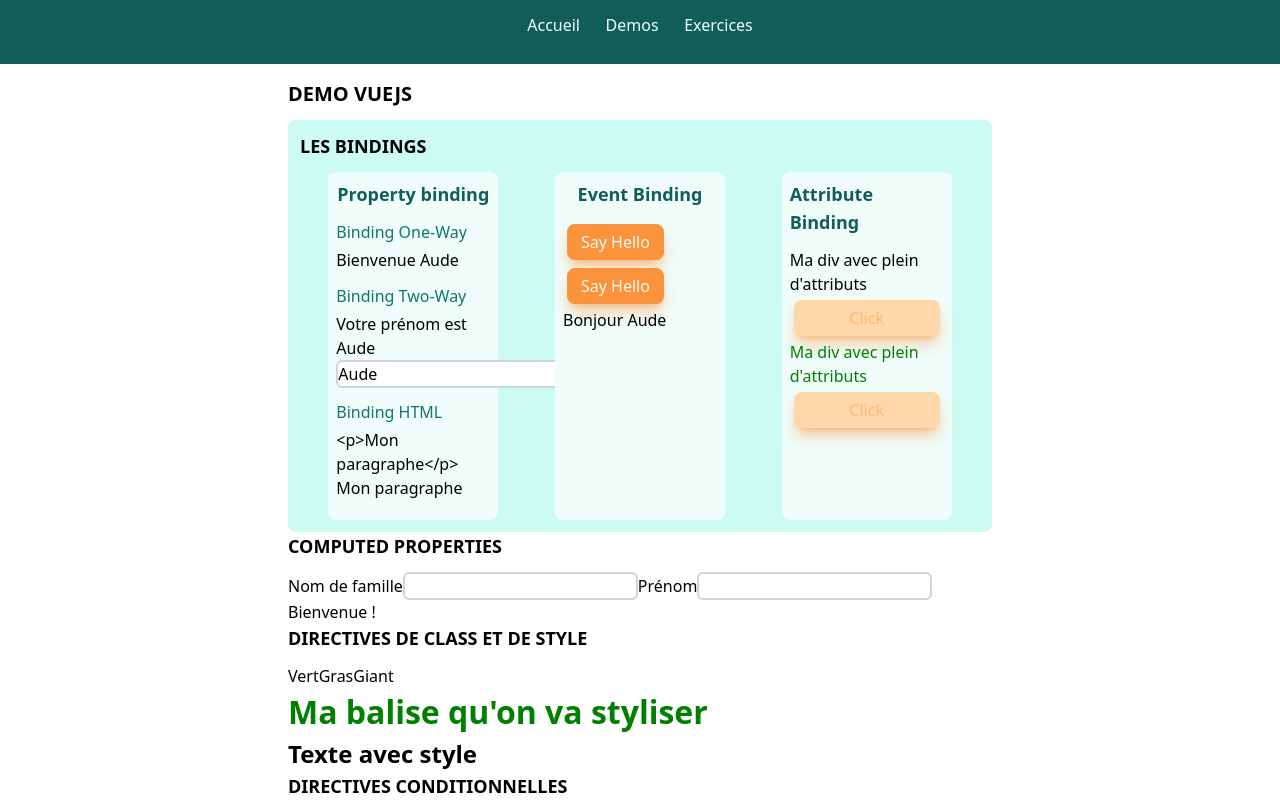
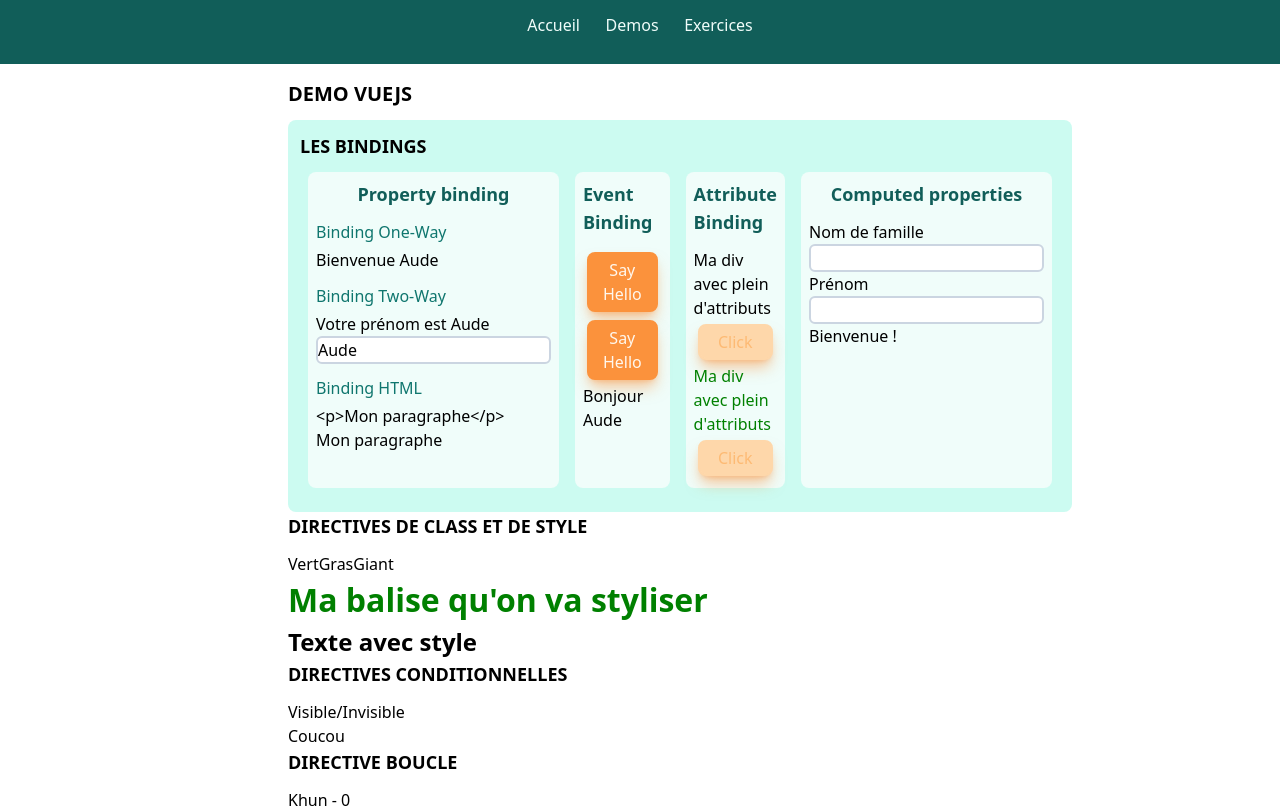
Before and after one commit to thomas-ayissi/tf-demo-vue-js, a Vue app in the folder VueDemo/: page /demo in a window 1280 px wide. Shown: the top 808 px of the page. Built offline with nearby package versions, Linux system fonts and the light colour scheme.

Commit message:
demo binding style correctif

```diff
--- a/VueDemo/src/components/DemoBinding.vue
+++ b/VueDemo/src/components/DemoBinding.vue
@@ -9,13 +9,13 @@
           <div>Bienvenue {{ prenom }}</div>
         </div>
         <div class="subchapter">
-        <h4>Binding Two-Way</h4>
-          <div>Votre prénom est {{prenom}}</div>
-          <input type="text" v-model="prenom"/>
+          <h4>Binding Two-Way</h4>
+          <div>Votre prénom est {{ prenom }}</div>
+          <input type="text" v-model="prenom" />
         </div>
         <div class="subchapter">
           <h4>Binding HTML</h4>
-          <div>{{duHTML}}</div>
+          <div>{{ duHTML }}</div>
           <div v-html="duHTML"></div>
         </div>
       </div>
@@ -24,10 +24,10 @@
         <!-- Event binding -->
         <h3 class="democardtitle">Event Binding</h3>
         <div class="subchapter">
-        <button class="btn" v-on:click="sayHello()">Say Hello</button>
-        <!-- Le raccourcis que tout le monde utilise :  -->
-        <button class="btn" @click="sayHello()">Say Hello</button>
-        <div>{{ message }} {{ prenom }}</div>
+          <button class="btn" v-on:click="sayHello()">Say Hello</button>
+          <!-- Le raccourcis que tout le monde utilise :  -->
+          <button class="btn" @click="sayHello()">Say Hello</button>
+          <div>{{ message }} {{ prenom }}</div>
         </div>
 
       </div>
@@ -40,6 +40,15 @@
         <!-- Avec le raccourcis que tout le monde utilise :) -->
         <div :id="id" :class="maClass">Ma div avec plein d'attributs</div>
         <button class="btn" :disabled="isInactive">Click</button>
+      </div>
+
+      <div class="democard">
+        <h3 class="democardtitle">Computed properties</h3>
+        <label for="lastname">Nom de famille</label>
+        <input id="lastname" type="text" v-model="lastname">
+        <label for="firstname">Prénom</label>
+        <input id="firstname" type="text" v-model="firstname">
+        <div>Bienvenue {{ fullname }} ! </div>
       </div>
 
     </div>
@@ -60,7 +69,14 @@ export default defineComponent({
       id: "monId",
       isInactive: true,
       maClass: "green",
+      lastname: "",
+      firstname: "",
     };
+  },
+  computed: {
+    fullname(): string {
+      return `${this.firstname} ${this.lastname}`
+    }
   },
   methods: {
     sayHello(): void {
--- a/VueDemo/src/index.css
+++ b/VueDemo/src/index.css
@@ -28,7 +28,7 @@
     }
 
     main {
-        @apply ml-72 mr-72 mt-4;
+        @apply ml-72 mr-52 mt-4;
     }
 
     .chapter {
@@ -53,12 +53,12 @@
     }
     .demoflex {
         display : flex;
-        @apply flex-row justify-around;
+        @apply flex-row justify-around mb-3;
     }
 
     .democard {
         display : flex;
-        @apply bg-teal-50 rounded-lg p-2 flex-col w-3/12;
+        @apply bg-teal-50 rounded-lg p-2 mx-2 flex-col w-2/6;
     }
     .democardtitle {
         @apply self-center mb-3 text-teal-800 font-bold;
--- a/VueDemo/src/views/DemoView.vue
+++ b/VueDemo/src/views/DemoView.vue
@@ -38,9 +38,6 @@ import { defineComponent } from "vue"
       }
     },
     computed : {
-      fullname() : string {
-        return `${this.firstname} ${this.lastname}`
-      }
 
     },
     methods : {
@@ -58,12 +55,7 @@ import { defineComponent } from "vue"
   <DemoBinding></DemoBinding>
 
   <!-- Computed properties-->
-  <h2>Computed properties</h2>
-  <label for="lastname">Nom de famille</label>
-  <input id="lastname" type="text" v-model="lastname">
-  <label for="firstname">Prénom</label>
-  <input id="firstname" type="text" v-model="firstname">
-  <div>Bienvenue {{fullname}} ! </div>
+
 
   <!-- Class & Style Directives -->
   <h2>Directives de class et de style</h2>
```
